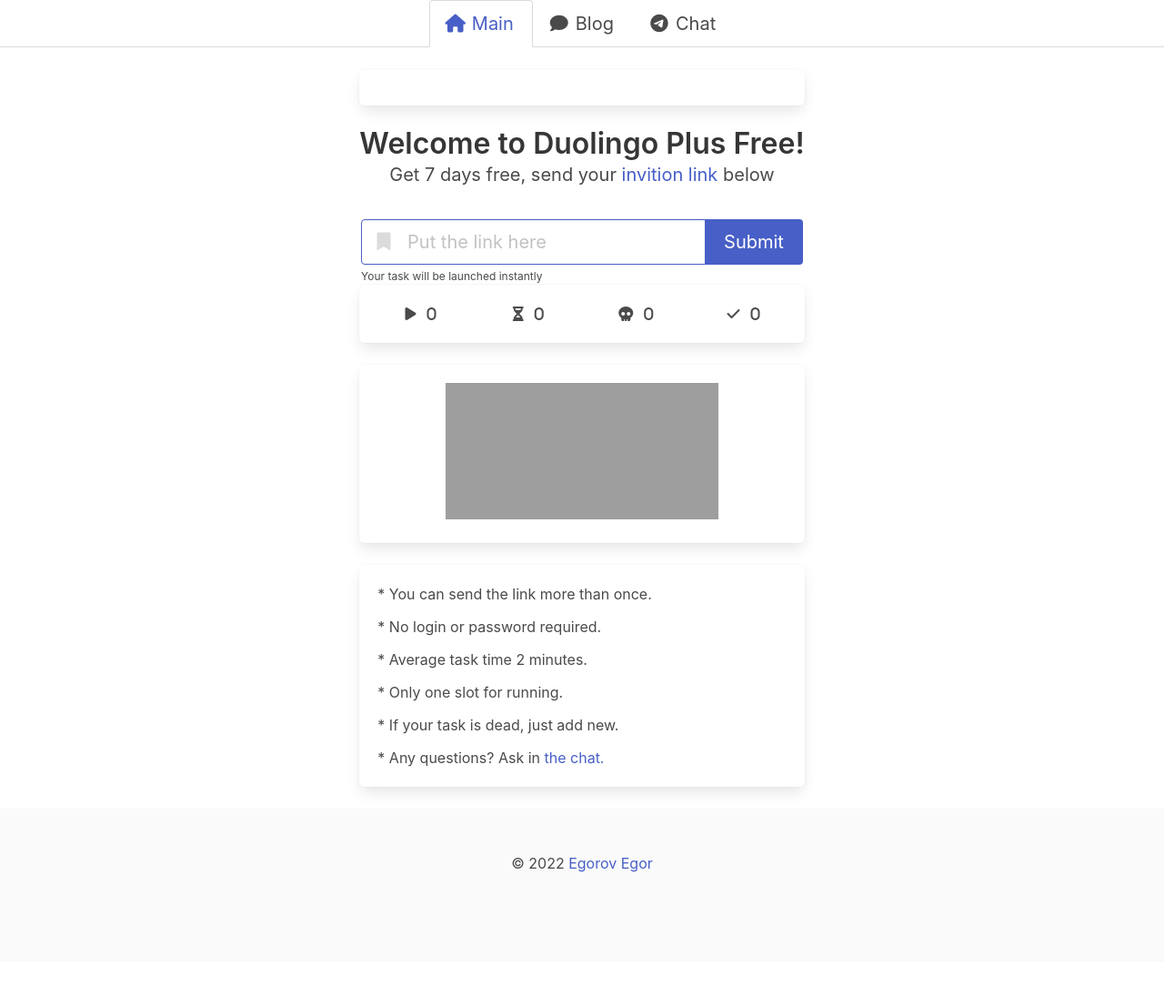
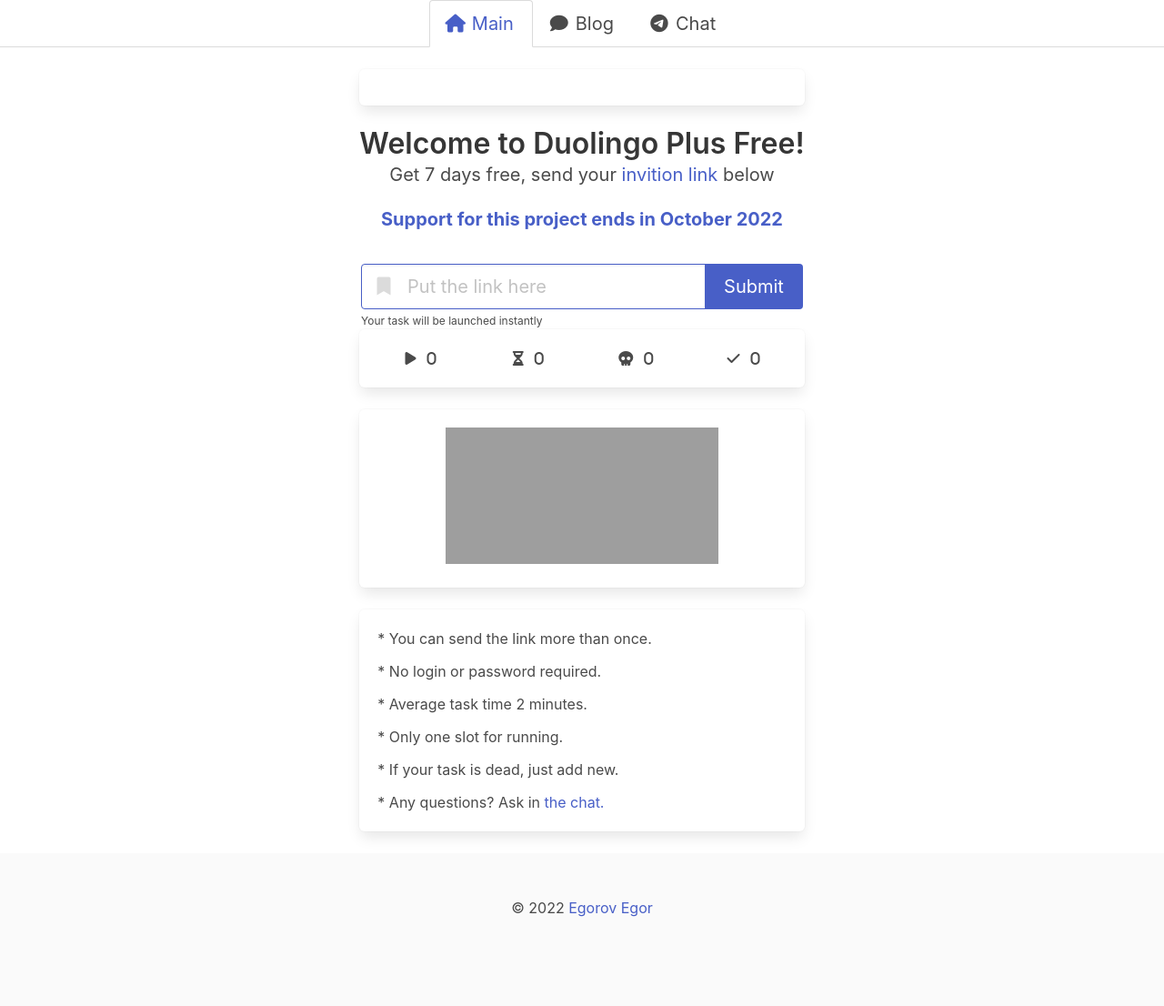
Before and after one commit to r4hx/DuolingoFree, a Django app: page / in a window 1280 px wide. Shown: the whole page at 91% size. Before the commit the page ends 959 px from the top, so only its background shows below. Run offline with Django 4.2, Linux system fonts and the light colour scheme; data that the repository does not hold is empty; some libraries are stand-ins or nearby versions; grey boxes are pictures that could not be loaded.

Commit message:
add text

```diff
--- a/frontend/templates/index.html
+++ b/frontend/templates/index.html
@@ -16,6 +16,7 @@
 </div>
     <h1 class="title has-text-centered">Welcome to Duolingo Plus Free!</h1>
     <h2 class="subtitle has-text-centered">Get 7 days free, send your <a target="blank" href="https://support.duolingo.com/hc/en-us/articles/4404225309581-How-does-the-referral-program-work-">invition link</a> below</h2>
+    <h3 class="subtitle has-text-centered"><b><a href="https://egorovegor.ru/duolingo-plus/#vazhnaya-novost">Support for this project ends in October 2022</a></b></h3>
     <div class="columns is-multiline">
         <div class="column">
             <div class="field">
```
